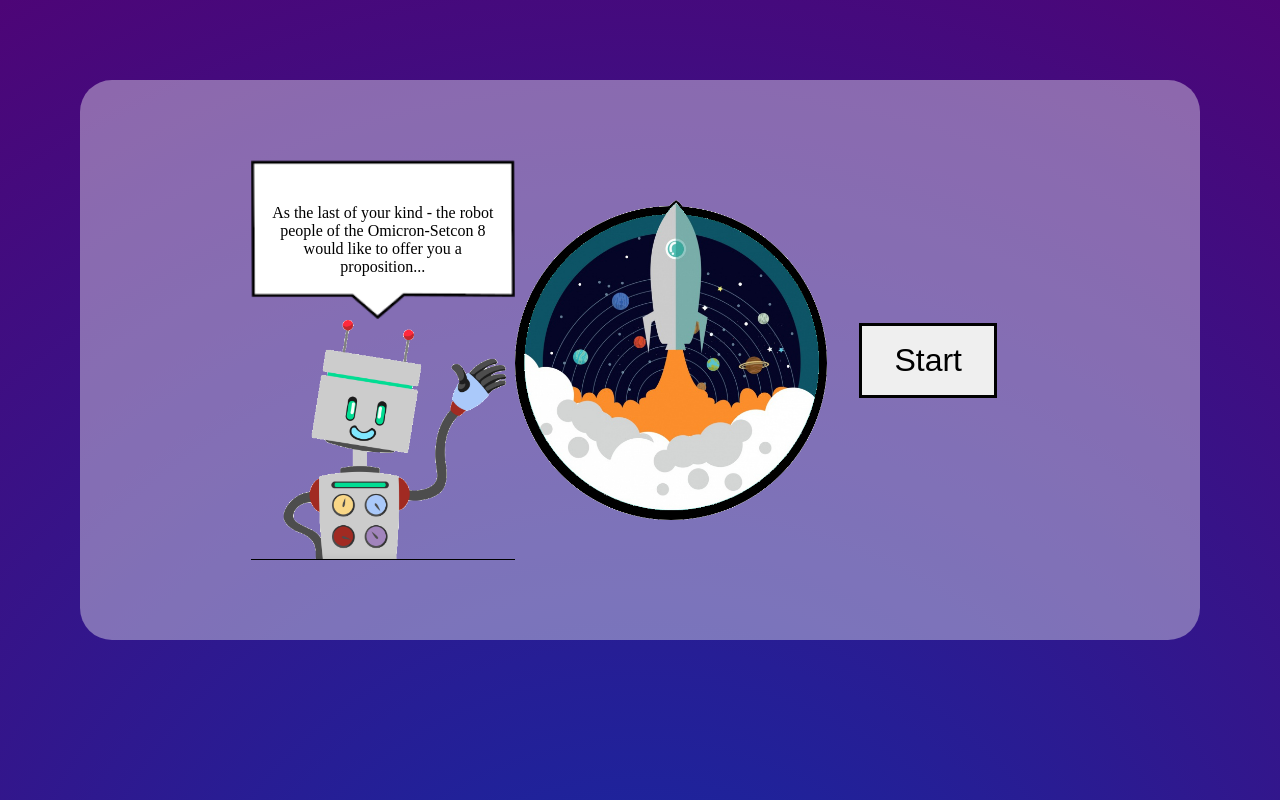
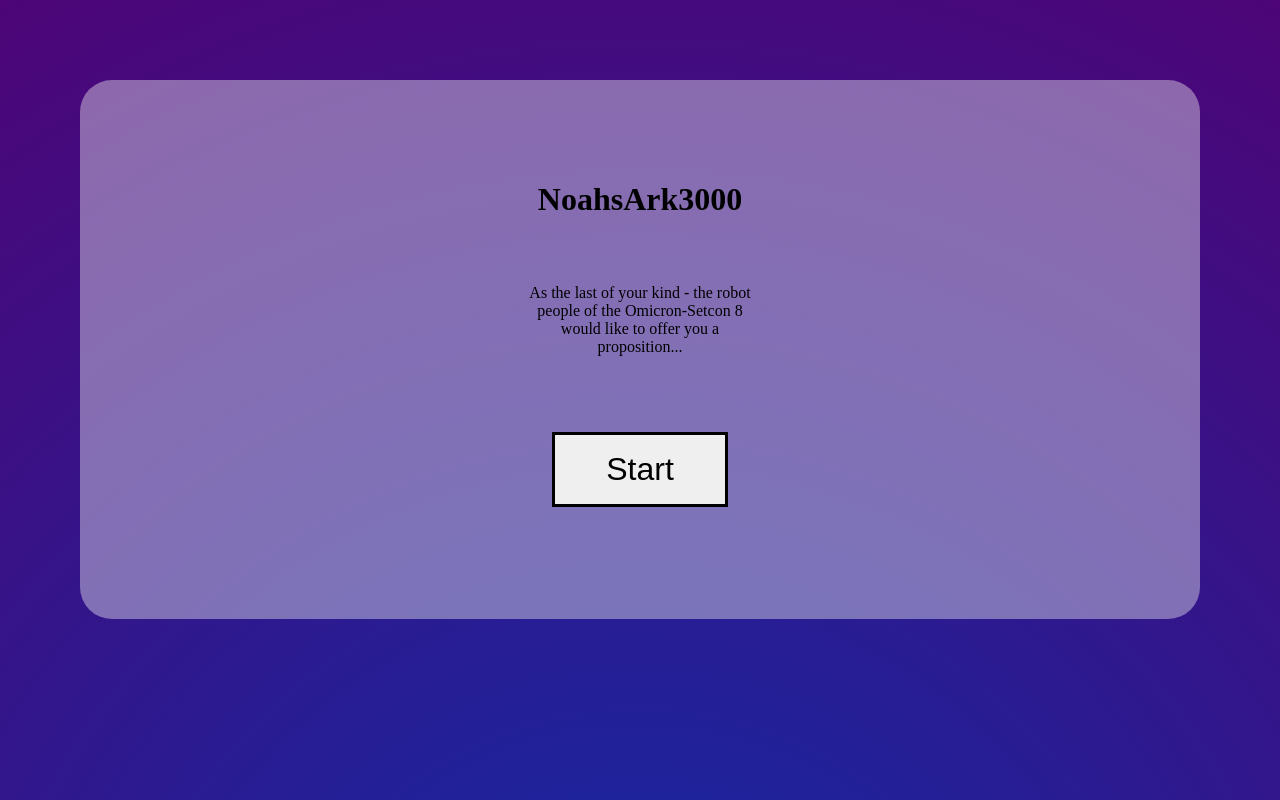
Before and after one commit to xmd404/sorter-hackathon, a plain HTML site: page index.html in a window 1280 px wide. Shown: the top 800 px of the page. Drawn offline with Linux system fonts and the light colour scheme; no server answers.

Commit message:
edited styling and removed icons

```diff
--- a/index.html
+++ b/index.html
@@ -20,13 +20,10 @@
     <div class="start-screen mainColumnFlex">
         <div class="firstRowFlex">
             <div class="columnFlex">
-                <div class="textbubble">
-                    <img class="textBubbleIMG" src="images/textBox.png">
-                </div>
-                <img class="robotIMG" src="images/robotOriginal.png">
+                <h1 class="title">NoahsArk3000</h1>
+                <div class="textbubble"></div>
+                <button class="start-button">Start</button>
             </div>
-            <img class="rocketIMG" src="images/spaceship.png">
-            <button class="start-button">Start</button>
         </div>
         <!-- <div class="firstRowFlex">
             <img class="icons" src="images/gamesIcon.png">
--- a/styles/mainlayout.css
+++ b/styles/mainlayout.css
@@ -29,19 +29,13 @@ body {
     flex-basis: 100%;
 }
 
-.rocketIMG {
-    height: 15em;
-    flex-basis: 100%;
-}
-.robotIMG {
-    height: 15em;
-}
-
 .textBubbleIMG {
-    height: 10em;
+    height: 5em;
     width: 100%;
 }
-
+.title {
+    text-align: center;
+}
 .textbubble {
     height: 10em;
     position: relative;
```
